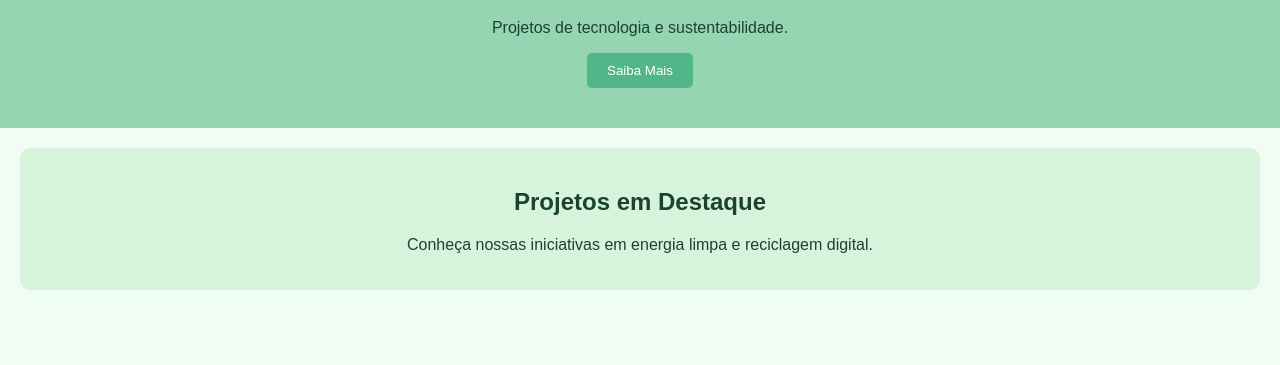
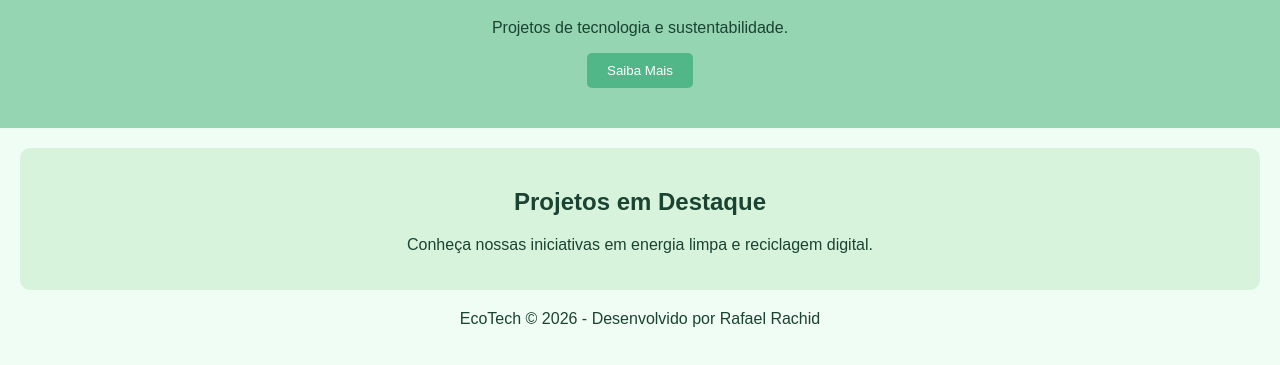
Before and after one commit to RafaelRachidd/ecotech-site, a plain HTML site: page index.html in a window 1280 px wide. Shown: the part 101-466 px from the top of the page. Drawn offline with Linux system fonts and the light colour scheme.

Commit message:
Preparação para versão 1.0.0 com rodapé

```diff
--- a/index.html
+++ b/index.html
@@ -17,5 +17,9 @@
 <p>Conheça nossas iniciativas em energia limpa e reciclagem digital.</p>
 </section>
 
+<footer>
+<p>EcoTech © 2026 - Desenvolvido por Rafael Rachid</p>
+</footer>
+
 </body>
 </html>
```
